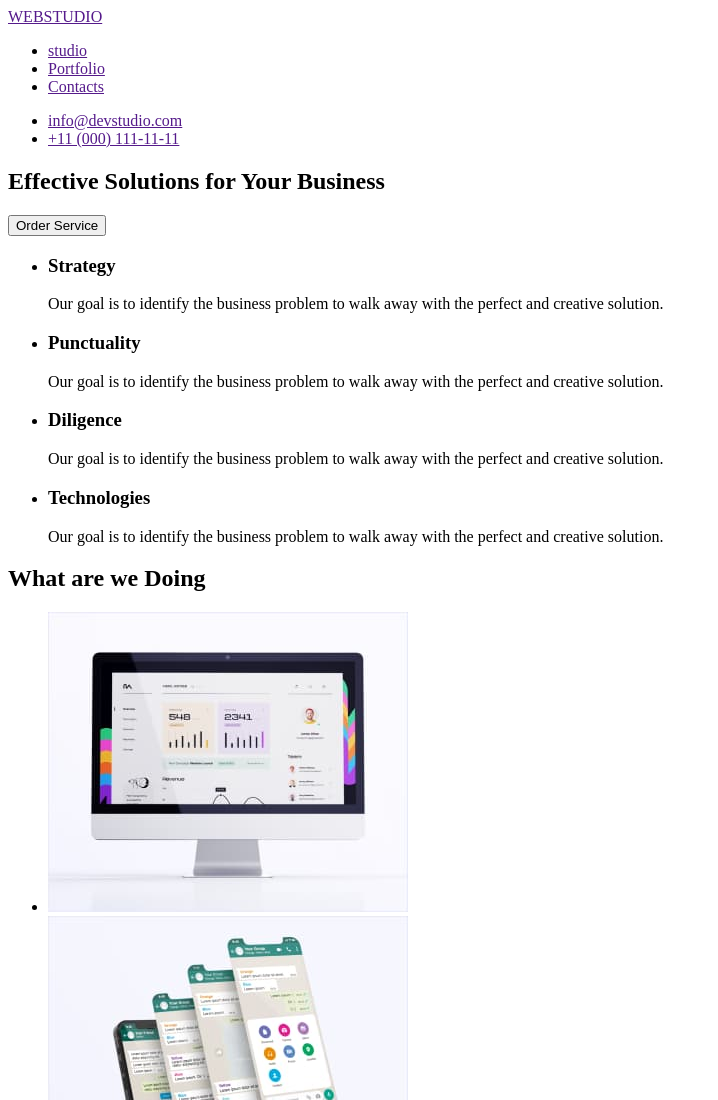
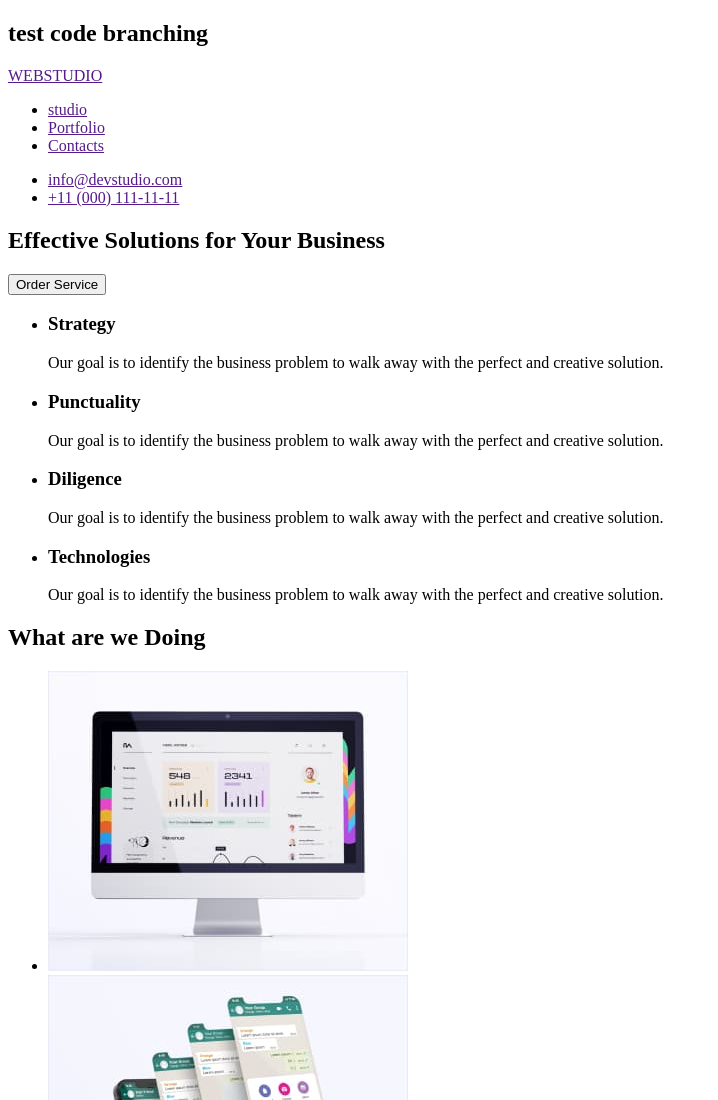
Before and after one commit to deioh/goit-markup-hw-02-old, a plain HTML site: page index.html in a window 1280 px wide. Shown: the top 1100 px of the page, without its empty margins (0-718 px from the left). Drawn offline with Linux system fonts and the light colour scheme.

Commit message:
Update index.html

```diff
--- a/index.html
+++ b/index.html
@@ -9,7 +9,7 @@
 <body>
 
   <!-- HEADER -->
-
+  <h2>test code branching</h2>
   <header>
     <section id="Top-Line">
       <a href="">WEBSTUDIO</a>
```
